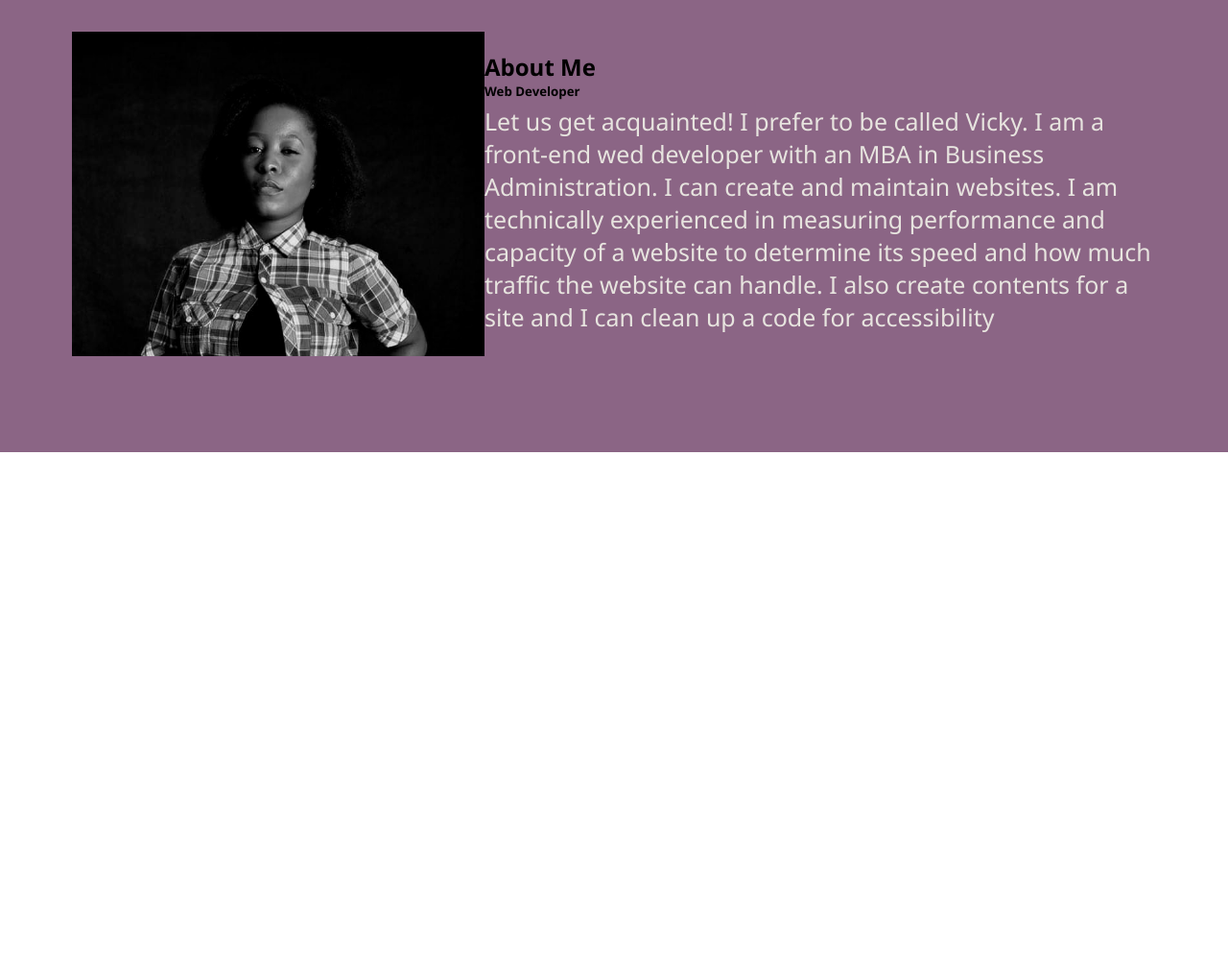
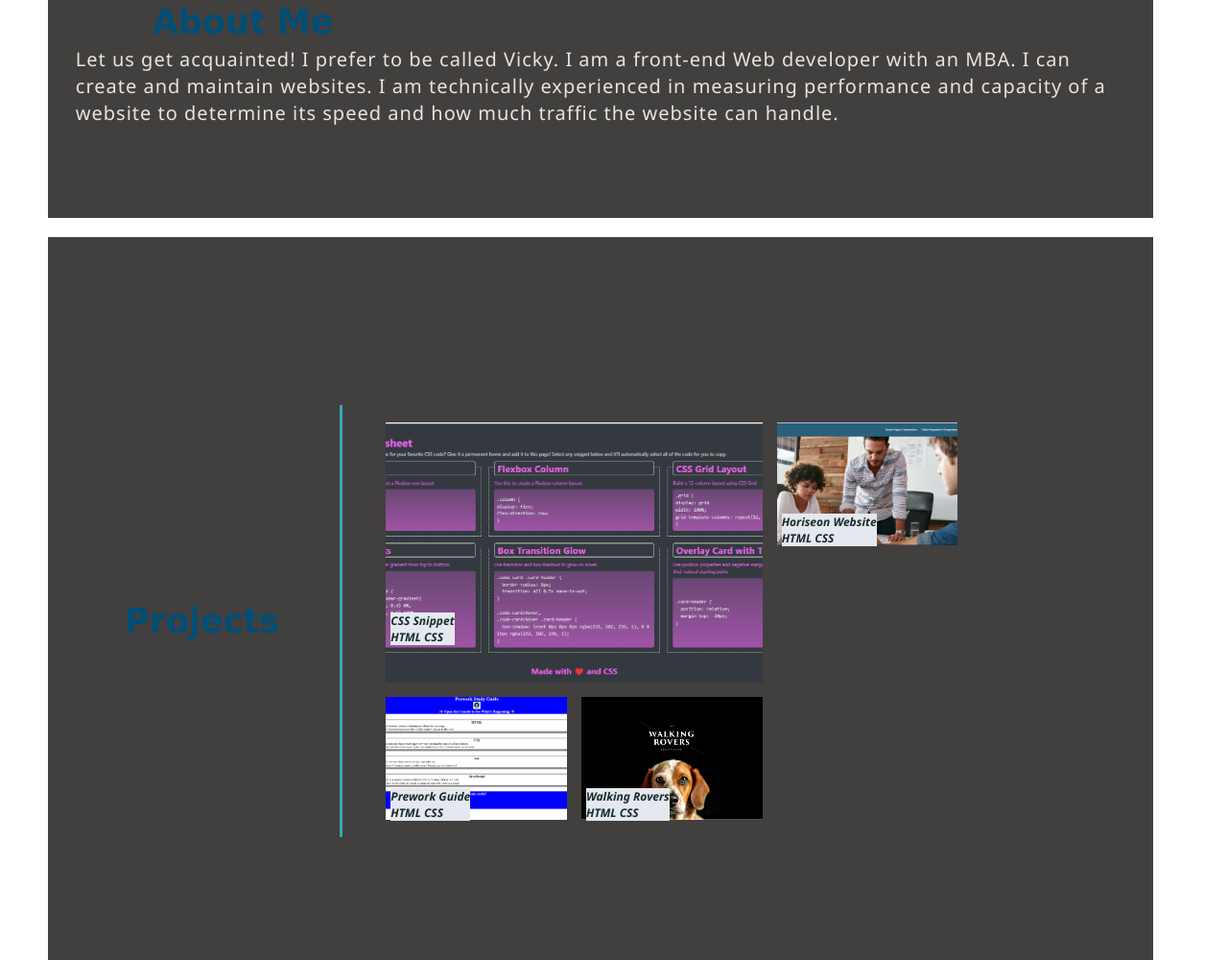
Before and after one commit to Vickyb94/OA-portfolio-website, a plain HTML site: page index.html in a window 1280 px wide. Shown: the part 889-1889 px from the top of the page at 96% size. Before the commit the page ends 1360 px from the top, so only its background shows below. Drawn offline with Linux system fonts and the light colour scheme; files whose address does not match are found by name.

Commit message:
created the project section with images and links to the websites

```diff
--- a/assets/style.css
+++ b/assets/style.css
@@ -101,23 +101,171 @@ p{
     top: 6px;
     right: 6px;
 }
+
+/*About Section*/
 .about{
     width: 100%;
-    padding: 100px 0px;
-    background-color: rgb(139, 101, 133);
+    padding: 50px 0px;
+    background-color: rgb(66, 63, 63);
 }
-.about img{
-    height: auto;
-    width: 430px;
-}
+
 .about-text{
-    width: 550px;
+    width: 200px;
 }
 .main{
-    width: 1130px;
+    width: 1200px;
     max-width: 95%;
     margin: 0 auto;
     display: flex;
     align-items: center;
     justify-content: space-around;
 }
+h2{
+    color: rgb(231, 228, 223);
+    font-size: 30px;
+    text-transform: capitalize;
+    margin-bottom: 25px;
+}
+p{
+    color:rgb(231, 228, 223);
+    letter-spacing: 1px;
+    line-height: 28px;
+    font-size: 20px;
+    margin-bottom: 45px;
+}
+
+/*Projects ssection*/
+.about{
+    display:flex;
+    flex-wrap: wrap;
+    justify-content: space-between;
+    margin: 20px 50px;
+    width: 90%;
+    align-items: center;
+  }
+  .flex-row {
+    display: flex;
+    justify-content: left;
+  }
+
+.section-title {
+    font-size: 35px;
+    font-family:cursive;
+    color: #024e76;
+    margin: 0 0 0 80px;
+    width: 50%;
+  }
+
+.step-info{
+    flex :2 20%;
+    display: flex;
+    flex-wrap: wrap;
+    align-items: center;
+  }
+
+.vl-border1 {
+    border-right: 3px solid #39a6b2;
+    height: 150px;
+    flex: 2 1%;
+  }
+
+.step-text {
+    flex: 25;
+  }
+
+.step-text p {
+    color: var(--primary-color);
+    font-size: 15px;
+    text-align: left;
+    line-height: 1.3;
+    margin-left: 30px;
+    width: 100%;
+  }
+
+.vl-border2{
+    border-right: 3px solid #39a6b2;
+    height: 450px;
+    flex: 2 5%;
+
+  }
+
+.container{
+    flex:80;
+  }
+
+.container {
+    display: flex;
+    justify-content: space-between;
+    align-items: center;
+    margin-left: 15px;
+    width: 80%;
+
+  }
+
+.gallery{
+    display: grid;
+    grid-template-columns: repeat(4, 1fr);
+    grid-template-rows: repeat(5, 10vw);
+    grid-gap: 15px;
+    margin-left: 30px;
+
+  }
+
+.gallery__item{
+  position: relative;
+}
+.gallery__img {
+  width: 100%;
+  height: 100%;
+  object-fit: cover;
+  border: solid 1px var(--primary-color);
+ }
+
+figcaption{
+  position: absolute;
+  margin-left: 5px;
+  margin-top: -20%;
+  font-size: 12px;
+  font-style: italic;
+  font-weight: bold;
+  color:  rgb(22, 44, 44);
+  border: solid 1px var(--primary-color);
+  background-color: rgb(229, 232, 238);
+}
+
+.gallery__item--1 {
+  grid-column-start: 1;
+  grid-column-end: 3;
+  grid-row-start: 2;
+  grid-row-end: 4;
+  position: relative;
+
+  }
+
+.gallery__item--2 {
+    grid-column-start: 3;
+    grid-column-end: 4;
+    grid-row-start: 2;
+    grid-row-end: 3;
+    }
+
+.gallery__item--3 {
+  grid-column-start: 1;
+  grid-column-end: 2;
+  grid-row-start: 4;
+  grid-row-end: 5;
+  }
+
+.gallery__item--4 {
+  grid-column-start: 3;
+  grid-column-end: 4;
+  grid-row-start: 3;
+  grid-row-end: 4;
+  }
+
+.gallery__item--5 {
+  grid-column-start: 2;
+  grid-column-end: 3;
+  grid-row-start: 4;
+  grid-row-end: 5;
+  }
--- a/index.html
+++ b/index.html
@@ -40,15 +40,55 @@
     <!--About section start-->
     <section class="about">
         <div class="main">
-            <img src="assets/image/about-img.jpg">
             <div cass="about-text">
-                <h2>About Me</h2>
-                <h5>Web Developer</h5>
-                <p>Let us get acquainted! I prefer to be called Vicky. I am a front-end wed developer with an MBA in Business Administration. I can create and maintain websites. I am technically experienced in measuring performance and capacity of a website to determine its speed and how much traffic the website can handle. I also create contents for a site and I can clean up a code for accessibility</p>
+                <h2 class="section-title">About Me</h2>
+                <p>Let us get acquainted! I prefer to be called Vicky. I am a front-end Web developer with an MBA. I can create and maintain websites. I am technically experienced in measuring performance and capacity of a website to determine its speed and how much traffic the website can handle.</p>
             </div>
+        </div>
+    </section>
 
+<!--Projects section start-->
+     <section id="work" class="about">
+        <div class="flex-row">
+            <h2 class="section-title">Projects</h2>
         </div>
+        <div class="step-info">
+            <div class="vl-border2">
+            </div>
+            <!--CSS grid of images-->
+            <div class="container">
+               <div class="gallery">
+                <figure class="gallery__item gallery__item--1">
+                    <a href="https://vickyb94.github.io/mini-project-two/">
+                        <img src="./assets/image/CSS Snippet.png" class="gallery__img" alt="CSS Snippet">
+                        <figcaption>CSS Snippet</br>HTML CSS</figcaption>
+                    </a>
+                    </figure>
+                    <figure class="gallery__item gallery__item--2">
+                        <a href="https://vickyb94.github.io/challenge-week-one/">
+                          <img src="./assets/image/Horiseon.png" class="gallery__img" alt="Horiseon Website">
+                          <figcaption>Horiseon Website</br>HTML CSS</figcaption>
+                        </a>
+                    </figure>
 
-    </section>
+                    <figure class="gallery__item gallery__item--3">
+                      <a href="https://vickyb94.github.io/prework-guide/">
+                          <img src="./assets/image/Prework Guide.png" class="gallery__img" alt="Prework Guide">
+                          <figcaption>Prework Guide</br>HTML CSS</figcaption>
+                      </a>
+                    </figure>
+               <!--This is a dummy website, just a screenshot-->
+                    <figure class="gallery__item gallery__item--5">
+                        <a href="#">
+                            <img src="./assets/image/dog-walkers.png" class="gallery__img" alt="Walking Rovers">
+                            <figcaption>Walking Rovers</br>HTML CSS</figcaption>
+                        </a>
+                      </figure>
+                    </div>
+                </div>
+            </div>
+              </section>
+
+     </section>
 </body>
 </html>
```
Also changed, not shown: assets/image/CSS Snippet.png (added), assets/image/Horiseon.png (added), assets/image/Prework Guide.png (added), assets/image/about-img.jpg (deleted), assets/image/dog-walkers.png (added).
